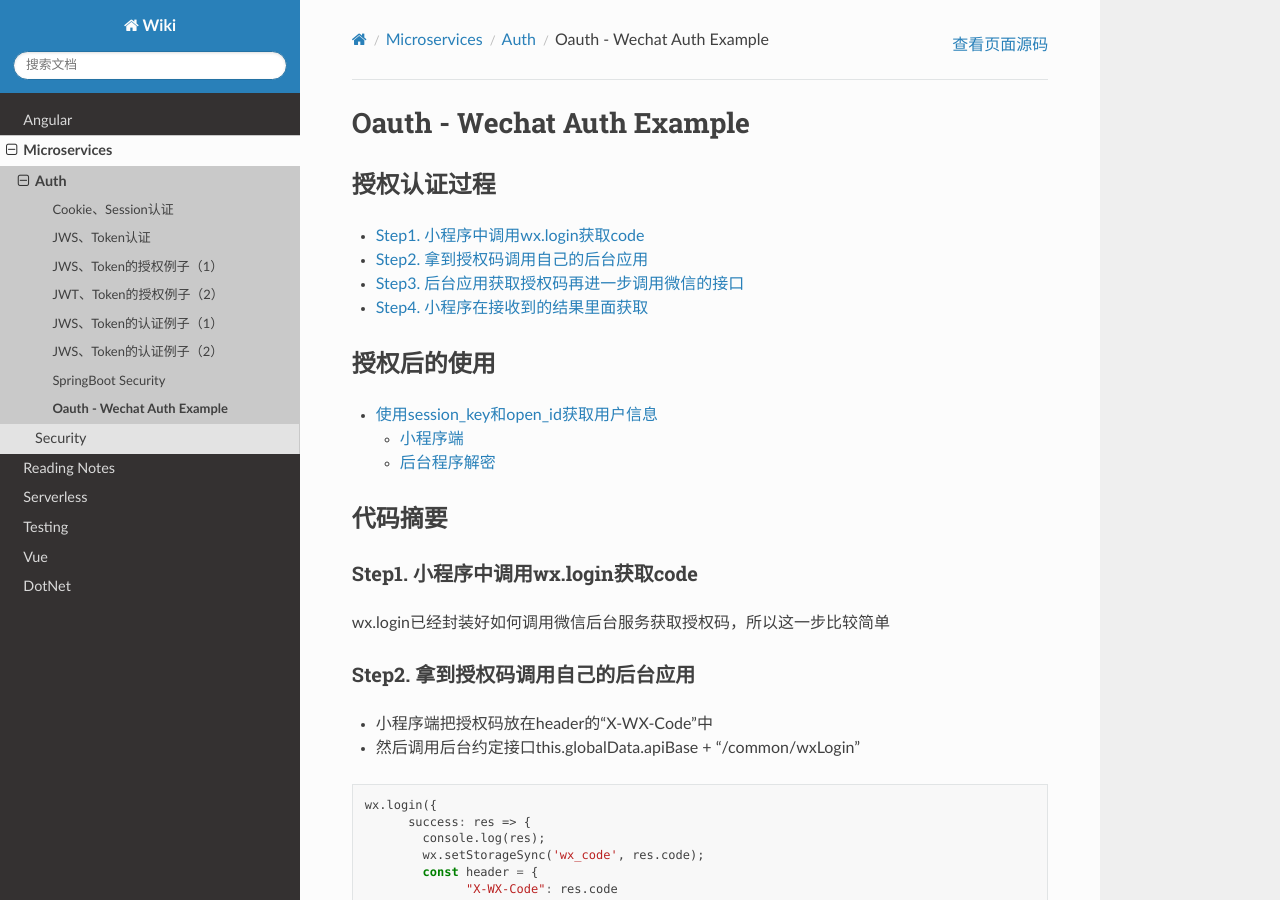
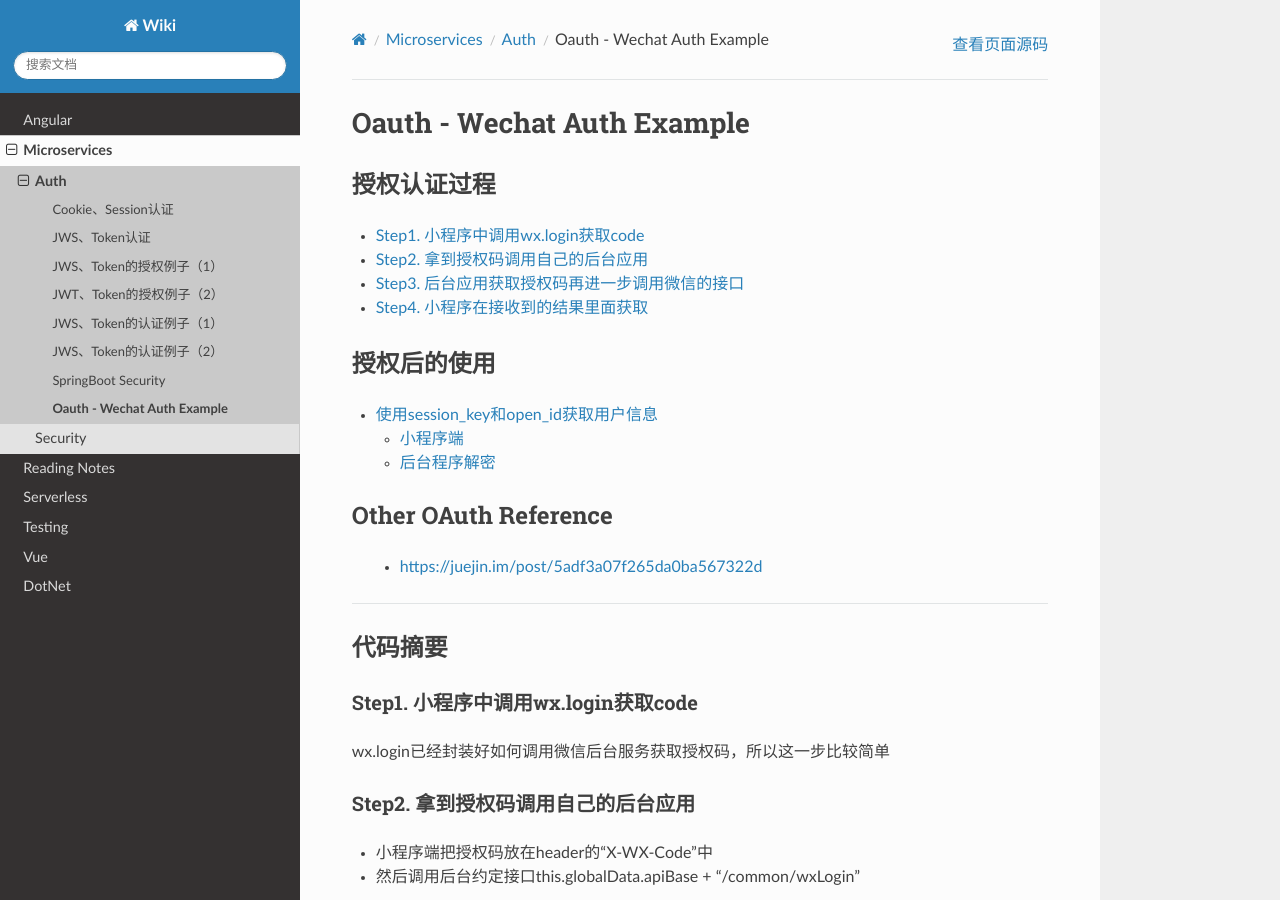
Before and after one commit to abigail830/Sphinx_wiki, a Sphinx documentation site: the page built from source/Microservices/Auth/oauth_WX_Auth.rst, in a window 1280 px wide and 900 px high. Built offline with Sphinx 7.4.7 and the Read the Docs theme 2.0.0, drawn with Linux system fonts in a browser that asks for light colours.

Commit message:
Update oauth_WX_Auth.rst

```diff
--- a/source/Microservices/Auth/oauth_WX_Auth.rst
+++ b/source/Microservices/Auth/oauth_WX_Auth.rst
@@ -17,7 +17,12 @@ Oauth - Wechat Auth Example
   * `小程序端`_
   * `后台程序解密`_
 
+Other OAuth Reference
+------------------------
 
+  * https://juejin.im/post/5adf3a07f265da0ba567322d
+
+-------------------------
 
 代码摘要
 -----------
```
